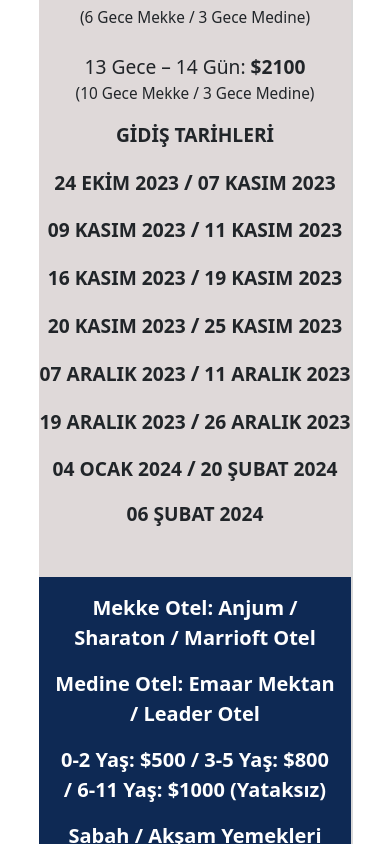
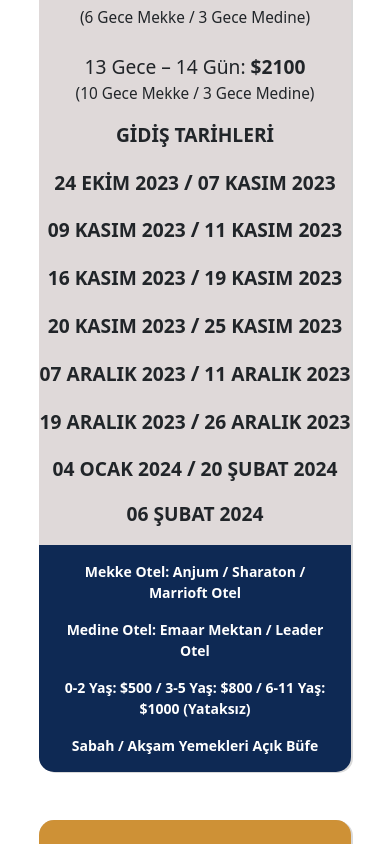
Before and after one commit to erenyusufduran/birey-tour, a React (Vite) app: page /lux-umre in a window 390 px wide. Shown: the part 1140-1984 px from the top of the page. Built offline with nearby package versions, Linux system fonts and the light colour scheme.

Commit message:
image, card bottom and dates fixed

```diff
--- a/src/components/TourCard2.jsx
+++ b/src/components/TourCard2.jsx
@@ -22,11 +22,7 @@
   transition: 1s ease-in;
   margin-left: 1em;
 
-  @media screen and (min-width: 2050px) {
-    width: 30em;
-  }
-
-  @media screen and (min-width: 1800px) and (max-width: 2049px) {
+  @media screen and (min-width: 1800px) {
     width: 25em;
   }
 
@@ -61,7 +57,8 @@
 const StyledSectionMini = styled.p`
   font-weight: bold;
   margin-top: auto;
-  font-size: ${(props) => (props.type === 'mobilenone' ? '14px !important' : '20px !important')};
+  font-size: ${(props) =>
+    props.type === 'mobilenone' ? '14px !important' : props.type === 'bottom' ? '14px !important' : '20px !important'};
 
   @media screen and (max-width: 1200px) {
     display: ${(props) => (props.type === 'mobilenone' ? 'none' : '')};
@@ -344,8 +341,8 @@
               </StyledRow>
             </StyledCols>
 
-            <StyledCols className="col-lg-12 col-xl-3 col-xxl-3 mb-md-0 mb-4">
-              <div style={dates.entries.length <= 5 ? { margin: '50px auto' } : { margin: 'inherit' }}>
+            <StyledCols className="col-lg-12 col-xl-3 col-xxl-3  my-auto">
+              <div>
                 <StyledH6 className="mb-3 text-uppercase fw-bold">GİDİŞ TARİHLERİ</StyledH6>
                 {dates.entries.map((entry, i) => {
                   if (dateLength <= 5) {
@@ -382,7 +379,7 @@
         <div className="row">
           {extraTexts.length &&
             extraTexts.map((text, i) => (
-              <StyledSectionMini className="text-white col-xl-6 col-md-12" key={i}>
+              <StyledSectionMini type="bottom" className="text-white col-xl-6 col-md-12" key={i}>
                 {text}
               </StyledSectionMini>
             ))}
```
